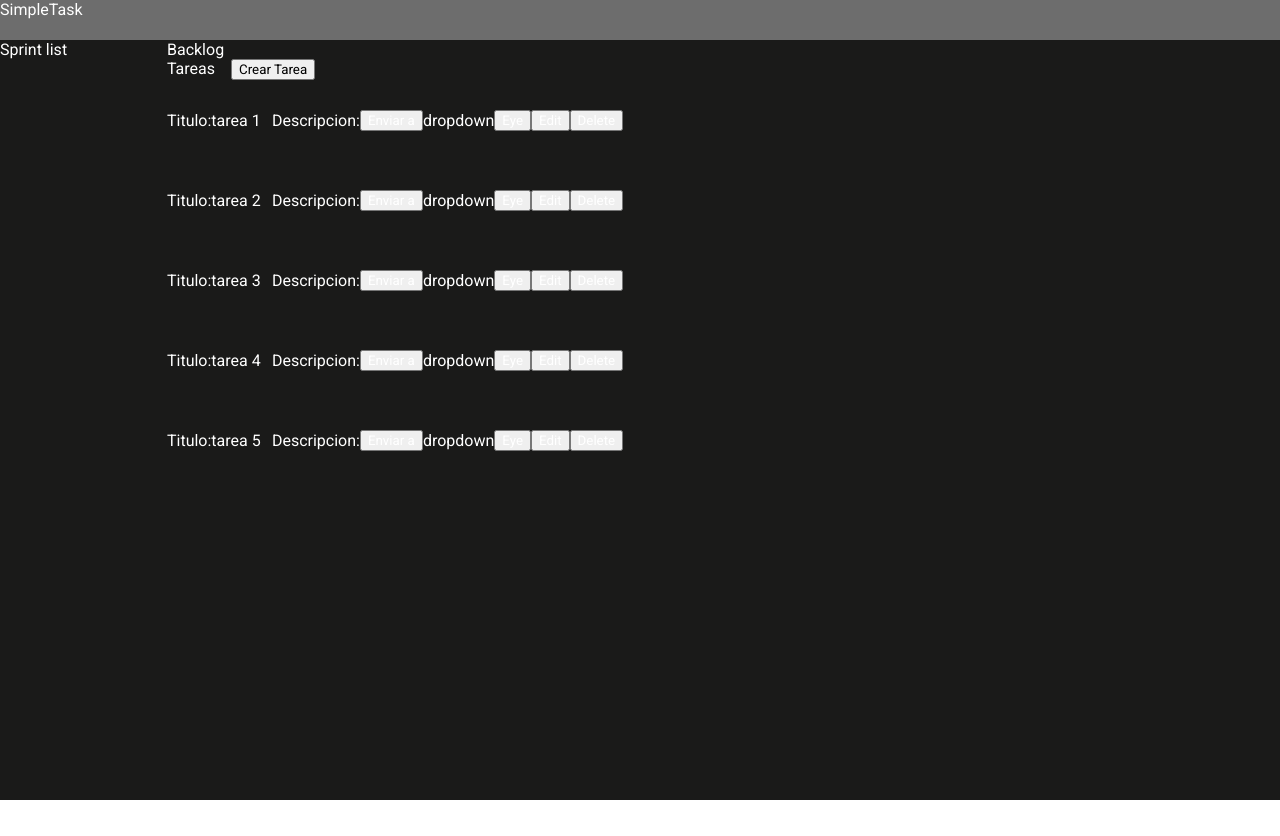
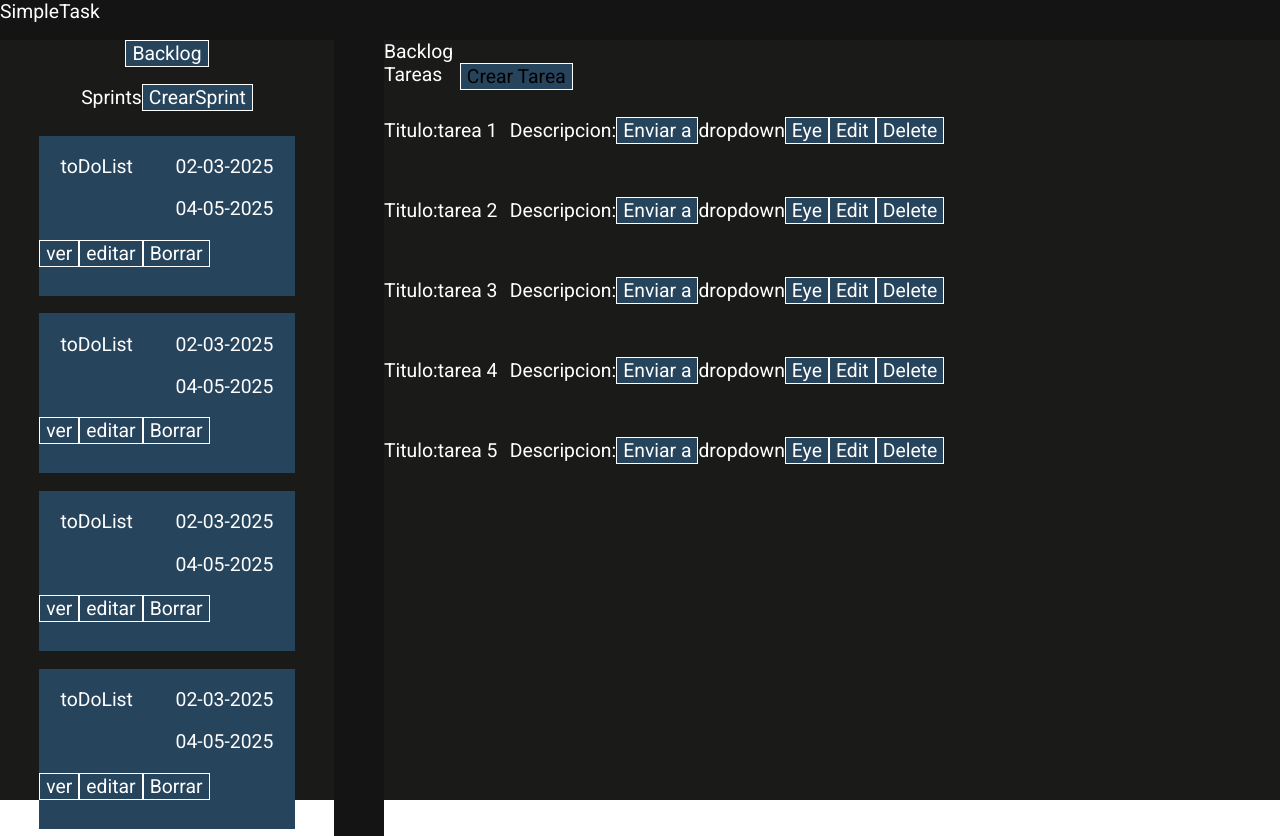
Before and after one commit to EmilioBaigorria/ToDoList-EquipoDinamita, a React (Vite) app in the folder toDoListApp/: page /sprints/1 in a window 1280 px wide. Before the commit the page ends 800 px from the top, so only its background shows below. Built offline with nearby package versions, Linux system fonts and the light colour scheme.

Commit message:
Maquetado de sprint list y estilado de botones en general, tambien aumente el tamaño de la font en todo el proyecto

```diff
--- a/toDoListApp/src/components/screens/Administration/Administration.module.css
+++ b/toDoListApp/src/components/screens/Administration/Administration.module.css
@@ -6,6 +6,7 @@
     flex-direction: column;
     color: black
 }
+
 .contentContainer{
 
     width: 100%;
@@ -14,8 +15,3 @@
     flex-direction: row;
     color: white;
 }
-.contentContainer_sprintList{
-    height: 100%;
-    width: 15vw;
-
-}
--- a/toDoListApp/src/components/screens/Administration/Administration.tsx
+++ b/toDoListApp/src/components/screens/Administration/Administration.tsx
@@ -3,27 +3,29 @@ import { actualizarTarea, crearTarea, eliminarTareaByID, getALLTareas } from "..
 import { ITask } from "../../../types/ITask"
 import styles from "./Administration.module.css"
 import { Header } from "../../ui/Header/Header"
+import { SprintList } from "../../ui/SprintList/SprintList"
+import { Button } from "../../ui/Button/Button"
 
 
 export const Administration = () => {
-  const tarea:ITask={
+  /*const tarea:ITask={
     id:"43",
     titulo:"Tarea actualizada",
     descripcion:"Una nueva tareas hecha para testeo",
     estado:"activo",
     fechaLimite:"23-4-24"
-  }
+  }*/
   return (
     <div className={styles.mainAdminContainer}>
         <div>
             <Header/>
         </div>
         <div className={styles.contentContainer}>
-            <div className={styles.contentContainer_sprintList}>Sprint list</div>
-            <div className={styles.contentContainer}>
-                <div>
-                    <Backlog />
-                </div>
+            <div className={styles.contentContainer_sprintList}>
+              <SprintList/>
+            </div>
+            <div>
+              <Backlog />
             </div>
         </div>
         </div>
--- a/toDoListApp/src/components/ui/Backlog/Backlog.module.css
+++ b/toDoListApp/src/components/ui/Backlog/Backlog.module.css
@@ -3,7 +3,7 @@
 .mainBacklogContainer{
     overflow-y: auto;
     gap: 2rem;
-    width: 85vw;
+    width: 70vw;
     height: 100%;
 }
 .buttonContainer{
--- a/toDoListApp/src/components/ui/Button/Button.module.css
+++ b/toDoListApp/src/components/ui/Button/Button.module.css
@@ -0,0 +1,6 @@
+.button{
+    justify-content: space-around;
+    align-items: center;
+    border: .1px solid white;
+    background-color: #27445D;
+}
--- a/toDoListApp/src/components/ui/Button/Button.tsx
+++ b/toDoListApp/src/components/ui/Button/Button.tsx
@@ -11,7 +11,7 @@ export const Button:FC<IButton> = ({text,action}) => {
     }
   return (
     <div>
-        <button onClick={useAction}>{text}</button>
+        <button className={styles.button} onClick={useAction}>{text}</button>
     </div>
   )
 }
--- a/toDoListApp/src/components/ui/Header/Header.module.css
+++ b/toDoListApp/src/components/ui/Header/Header.module.css
@@ -1,5 +1,5 @@
 .mainHeaderContainer{
-    background-color: #6d6d6d;
+    background-color:#141414;
     width: 100vw;
     height: 5vh;
 
--- /dev/null
+++ b/toDoListApp/src/components/ui/SprintList/SprintList.module.css
@@ -0,0 +1,37 @@
+.mainContainer{
+    height: 100%;
+    width: 30vw;
+    display: flex;
+    flex-direction: row;
+}
+.mainContainer_contentContainer{
+    height: 100%;
+    width: 30vw;
+    display: flex;
+    flex-direction: column;
+    align-items: center;
+}
+.contentContainer_sprintList{
+    display: flex;
+    flex-direction: column;
+    align-items: center;
+}
+.contentContainer_sprintList_buttonSection{
+    display: flex;
+    flex-direction: row;
+    justify-content: center;
+    align-items: center;
+}
+.sprintListContainer{
+    width: 85%;
+    display: flex;
+    flex-direction: column;
+    align-items: center;
+    gap: 1rem;
+    padding: .4rem;
+    overflow-y: auto;
+}
+.bar{
+    width: 15%;
+    background-color:#141414;
+}
--- /dev/null
+++ b/toDoListApp/src/components/ui/SprintList/SprintList.tsx
@@ -0,0 +1,40 @@
+
+import { ISprint } from "../../../types/ISprint"
+import { ISprintList } from "../../../types/ISprintList"
+import { Button } from "../Button/Button"
+import { SprintListCard } from "../SprintListCard/SprintListCard"
+import styles from "./SprintList.module.css"
+
+export const SprintList = () => {
+    const randSprint={
+        id:"2",
+        fechaInicio:"02-03-2025",
+        fechaCierre:"04-05-2025",
+        nombre:"toDoList",
+        tareas:[]
+        }
+
+    const sprintListContent:ISprint[]=[randSprint,randSprint,randSprint,randSprint]
+
+  return (
+    <div className={styles.mainContainer}>
+        <div className={styles.mainContainer_contentContainer}>
+            <div>
+                <Button text="Backlog" action={()=>{}}/>
+            </div>
+            <div className={styles.contentContainer_sprintList_buttonSection}>
+                <p>Sprints</p>
+                <Button text="CrearSprint" action={()=>{}}/>
+            </div>
+            <div className={styles.sprintListContainer}>
+            {sprintListContent.map((sprint)=>(
+                <SprintListCard sprint={sprint}/>
+            ))}
+            </div>
+        </div>
+        <div className={styles.bar}>
+            {/*Barra*/}
+        </div>
+    </div>
+  )
+}
--- /dev/null
+++ b/toDoListApp/src/components/ui/SprintListCard/SprintListCard.module.css
@@ -0,0 +1,16 @@
+.mainContainer{
+    width: 90%;
+    height: 20vh;
+    background-color: #27445D;
+    display: flex;
+    flex-direction: column;
+}
+.mainContainer_sprintInfoContainer{
+    display: flex;
+    flex-direction: row;
+    justify-content: space-around;
+}
+.mainContainer_buttonContainer{
+    display: flex;
+    flex-direction: row;
+}
--- /dev/null
+++ b/toDoListApp/src/components/ui/SprintListCard/SprintListCard.tsx
@@ -0,0 +1,28 @@
+import { FC } from "react"
+import { ISprint } from "../../../types/ISprint"
+import styles from "./SprintListCard.module.css"
+import { Button } from "../Button/Button"
+
+interface ISprintListCard{
+    sprint:ISprint
+}
+export const SprintListCard:FC<ISprintListCard> = ({sprint}) => {
+  return (
+    <div className={styles.mainContainer}>
+        <div className={styles.mainContainer_sprintInfoContainer}>
+            <div>{/*Nombre del sprint*/}
+                <p>{sprint.nombre}</p>
+            </div>
+            <div>{/*Fecha de inicio y fin*/}
+                <p>{sprint.fechaInicio}</p>
+                <p>{sprint.fechaCierre}</p>
+            </div>
+        </div>
+        <div className={styles.mainContainer_buttonContainer}>{/*Botones*/}
+            <Button text="ver" action={()=>{}}/>
+            <Button text="editar" action={()=>{}}/>
+            <Button text="Borrar" action={()=>{}}/>
+        </div>
+    </div>
+  )
+}
--- a/toDoListApp/src/components/ui/TaskCard/TaskCard.tsx
+++ b/toDoListApp/src/components/ui/TaskCard/TaskCard.tsx
@@ -5,6 +5,7 @@ interface ITaskCard{
     data:string
 }
 export const TaskCard:FC<ITaskCard> = ({data}) => {
+
   return (
     <div className={styles.mainContainer}>
       <div className={styles.leftDataContainer}>
--- a/toDoListApp/src/index.css
+++ b/toDoListApp/src/index.css
@@ -1,5 +1,6 @@
 * {
     font-family: 'Roboto', sans-serif;
+    font-size: 1.1rem;
 }
 body{
     margin: 0px;
```
